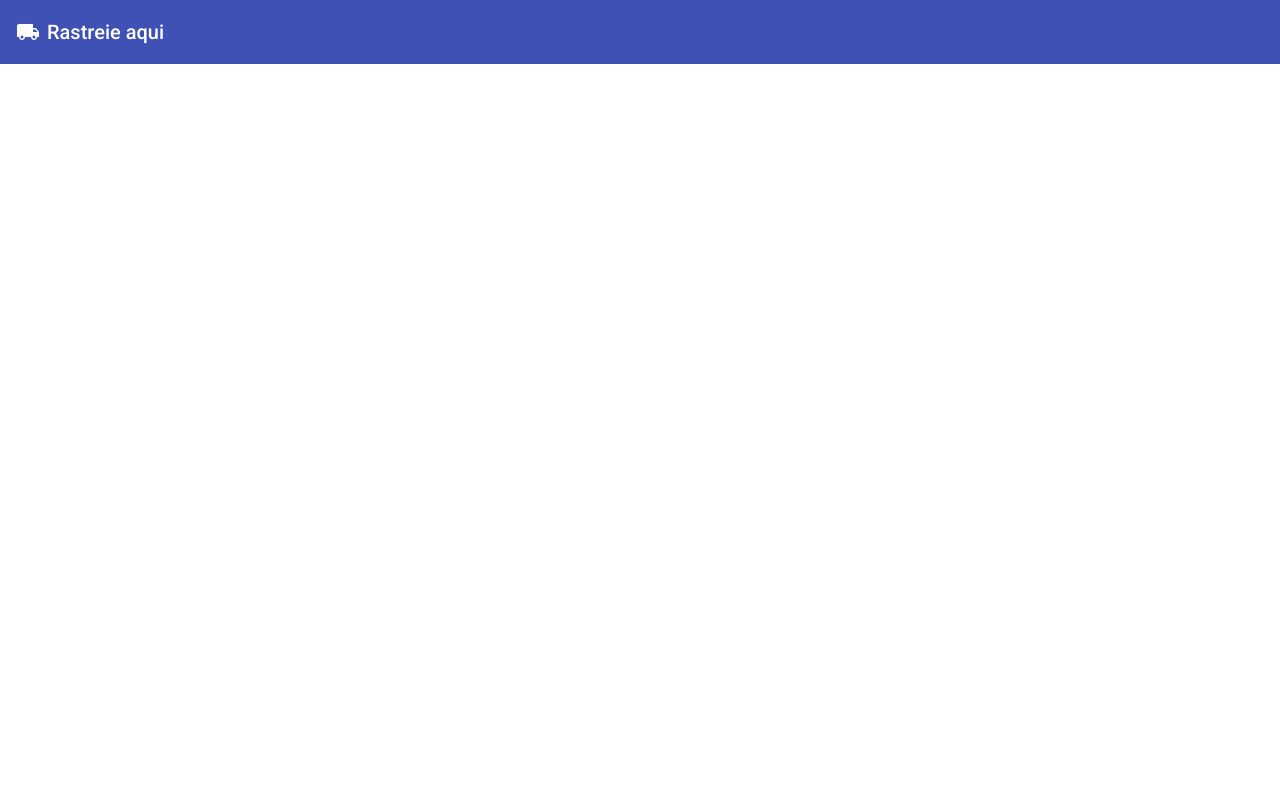
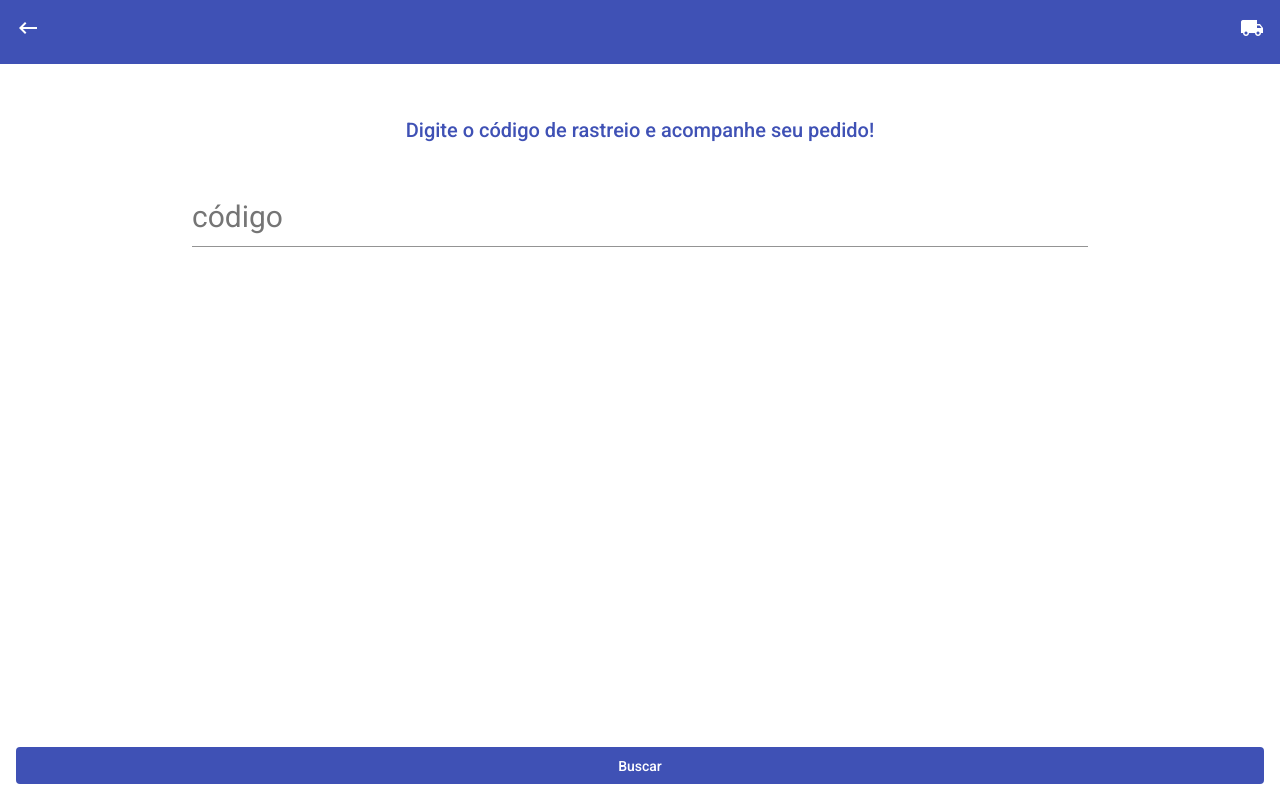
Before and after one commit to eduardo-martiniano/rastreie-aqui, an Angular app: page / in a window 1280 px wide. Built offline with nearby package versions, Linux system fonts and the light colour scheme; no server answers.

Commit message:
Adicionando pagina de home na aplicacao

```diff
--- a/src/app/app-routing.module.ts
+++ b/src/app/app-routing.module.ts
@@ -1,7 +1,18 @@
 import { NgModule } from '@angular/core';
 import { Routes, RouterModule } from '@angular/router';
+import { CheckpointComponent } from './components/checkpoint/checkpoint.component';
+import { HomeComponent } from './components/home/home.component';
 
-const routes: Routes = [];
+const routes: Routes = [
+  {
+    path: "",
+    component: HomeComponent
+  },
+  {
+    path: "track",
+    component: CheckpointComponent
+  }
+];
 
 @NgModule({
   imports: [RouterModule.forRoot(routes)],
--- a/src/app/app.component.html
+++ b/src/app/app.component.html
@@ -1,2 +1,2 @@
 <app-header></app-header>
-<app-checkpoint></app-checkpoint>
+<router-outlet></router-outlet>
--- a/src/app/components/checkpoint/checkpoint.component.ts
+++ b/src/app/components/checkpoint/checkpoint.component.ts
@@ -16,7 +16,6 @@ export class CheckpointComponent implements OnInit {
   package!: Package;
   checkpoints!: Checkpoint[]
 
-
   form: FormGroup
 
   constructor(private checkpointService: CheckpointService) {
@@ -27,7 +26,7 @@ export class CheckpointComponent implements OnInit {
   }
 
   ngOnInit(): void {
-    this.getCheckpoints();
+   // this.getCheckpoints();
   }
 
   getCheckpoints(): void{
--- a/src/app/components/header/header.component.css
+++ b/src/app/components/header/header.component.css
@@ -1,3 +1,11 @@
-.label {
-  margin-left: 7px;
+.header {
+  width: 100%;
 }
+
+.label-icon {
+  float: right;
+}
+
+.back {
+  float: left;
+}
--- a/src/app/components/header/header.component.html
+++ b/src/app/components/header/header.component.html
@@ -1,6 +1,16 @@
 <mat-toolbar color="primary">
-  <i class="material-icons">local_shipping</i>
-  <span class="label">
-     Rastreie aqui
-  </span>
+  <div class="header">
+    <div class="label-icon">
+      <i class="material-icons">
+        local_shipping
+      </i>
+    </div>
+    <div class="back">
+      <a (click)="back()">
+        <i class="material-icons">
+          keyboard_backspace
+        </i>
+      </a>
+    </div>
+  </div>
 </mat-toolbar>
--- a/src/app/components/header/header.component.ts
+++ b/src/app/components/header/header.component.ts
@@ -1,4 +1,5 @@
 import { Component, OnInit } from '@angular/core';
+import { Router } from '@angular/router';
 
 @Component({
   selector: 'app-header',
@@ -7,9 +8,13 @@ import { Component, OnInit } from '@angular/core';
 })
 export class HeaderComponent implements OnInit {
 
-  constructor() { }
+  constructor(private route: Router) { }
 
   ngOnInit(): void {
   }
 
+  back(): void {
+    this.route.navigate([""])
+  }
+
 }
--- /dev/null
+++ b/src/app/components/home/home.component.css
@@ -0,0 +1,28 @@
+.footer-fixed {
+  position: fixed;
+  bottom: 0px;
+  width: 100%;
+}
+
+.button-next {
+  width: 100%;
+  padding: 16px;
+  box-sizing: border-box;
+}
+
+button {
+  background-color: #3f51b5;
+  color: white;
+  width: 100%;
+}
+
+.content {
+  color: #3f51b5;
+  text-align: center;
+  margin-top: 50px;
+}
+
+.form-field {
+  width: 70%;
+  font-size: 30px;
+}
--- /dev/null
+++ b/src/app/components/home/home.component.html
@@ -0,0 +1,22 @@
+<div class="content">
+  <h2 style="text-align: center;">
+    Digite o código de rastreio e acompanhe seu pedido!
+  </h2>
+  <mat-form-field class="form-field">
+    <mat-label>código</mat-label>
+    <input matInput type="text">
+  </mat-form-field>
+</div>
+
+<div class="footer-fixed">
+  <div class="button-next">
+    <button
+      mat-flat-button
+      (click)="next()"
+    >
+      <span>
+        Buscar
+      </span>
+    </button>
+  </div>
+</div>
--- /dev/null
+++ b/src/app/components/home/home.component.ts
@@ -0,0 +1,19 @@
+import { Component, OnInit } from '@angular/core';
+import { Router } from '@angular/router';
+
+@Component({
+  selector: 'app-home',
+  templateUrl: './home.component.html',
+  styleUrls: ['./home.component.css']
+})
+export class HomeComponent implements OnInit {
+
+  constructor(private router: Router) { }
+
+  ngOnInit(): void {
+  }
+
+  next(): void {
+    this.router.navigate(['/track'])
+  }
+}
```
Also changed, not shown: src/app/app.module.ts (+9 -2 lines), 1 other file (tests, documents, lock files or other folders).
